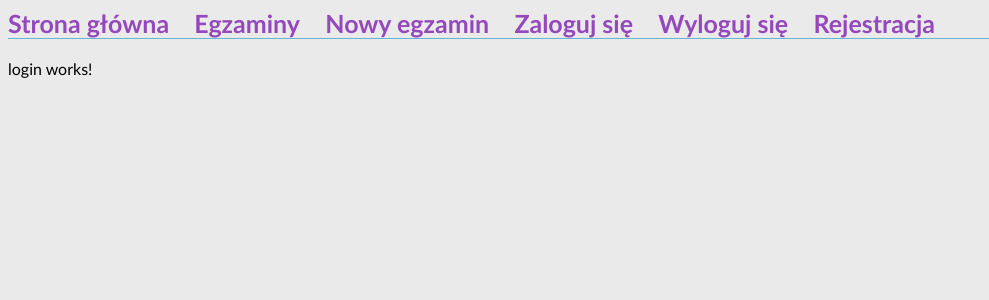
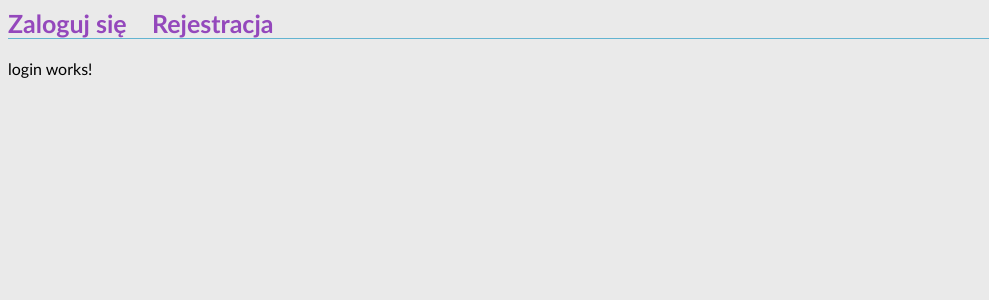
Before and after one commit to DArchala/testMe, an Angular app in the folder app-angular/: page /#/login in a window 1280 px wide. Shown: the top 300 px of the page, without its empty margins (0-989 px from the left). Built offline with nearby package versions, Linux system fonts and the light colour scheme.

Commit message:
Add header links hiding by auth service

```diff
--- a/app-angular/src/app/app.component.html
+++ b/app-angular/src/app/app.component.html
@@ -1,9 +1,9 @@
 <div id="header">
-  <a routerLink="/home">Strona główna</a>
-  <a routerLink="/exams">Egzaminy</a>
-  <a routerLink="/new-exam">Nowy egzamin</a>
-  <a routerLink="/login">Zaloguj się</a>
-  <a routerLink="/logout">Wyloguj się</a>
-  <a routerLink="/register">Rejestracja</a>
+  <a routerLink="/home" *ngIf="authService.isUserLoggedIn()">Strona główna</a>
+  <a routerLink="/exams" *ngIf="authService.isUserLoggedIn()">Egzaminy</a>
+  <a routerLink="/new-exam" *ngIf="authService.isUserLoggedIn()">Nowy egzamin</a>
+  <a routerLink="/login" *ngIf="!authService.isUserLoggedIn()">Zaloguj się</a>
+  <a routerLink="/register" *ngIf="!authService.isUserLoggedIn()">Rejestracja</a>
+  <a routerLink="/logout" *ngIf="authService.isUserLoggedIn()">Wyloguj się</a>
 </div>
 <router-outlet></router-outlet>
--- a/app-angular/src/app/app.component.ts
+++ b/app-angular/src/app/app.component.ts
@@ -1,4 +1,5 @@
 import { Component } from '@angular/core';
+import {AuthenticationService} from "./services/authentication.service";
 
 @Component({
   selector: 'app-root',
@@ -7,4 +8,9 @@ import { Component } from '@angular/core';
 })
 export class AppComponent {
   title = 'app-angular';
+
+  constructor(public authService: AuthenticationService) {
+
+  }
+
 }
```
